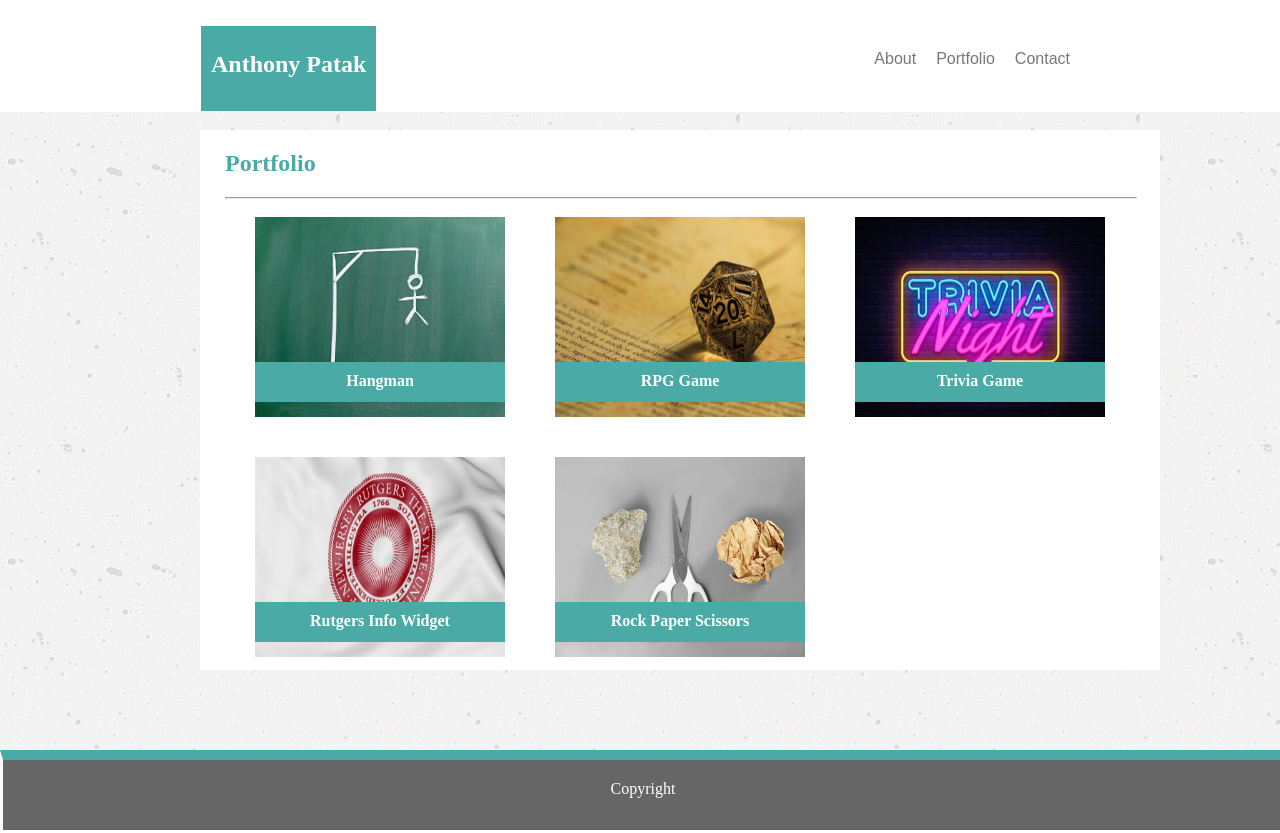
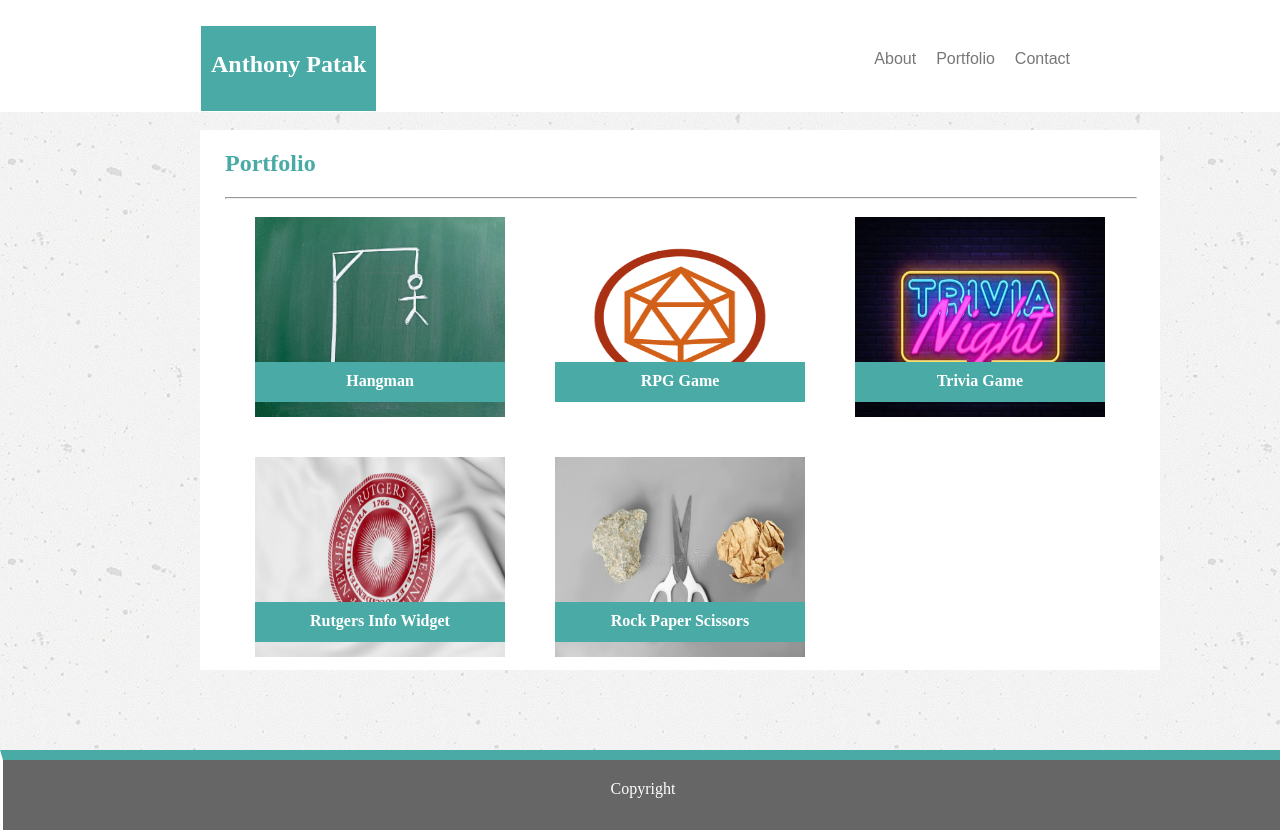
Before and after one commit to ArtVandelay400/Basic-Portfolio, a plain HTML site: page portfolio.html in a window 1280 px wide. Drawn offline with Linux system fonts and the light colour scheme.

Commit message:
fixing image

```diff
--- a/portfolio.html
+++ b/portfolio.html
@@ -30,7 +30,7 @@
           <div class="overlay">Hangman</div>
         </div>
         <div class="tile">
-          <img class="img"src="./assets/images/rpg.png" alt="RPG">
+          <img class="img"src="./assets/images/game.png" alt="RPG">
           <div class="overlay">RPG Game</div>
         </div>
         <div class="tile">
```
Also changed, not shown: assets/images/game.png (added).
